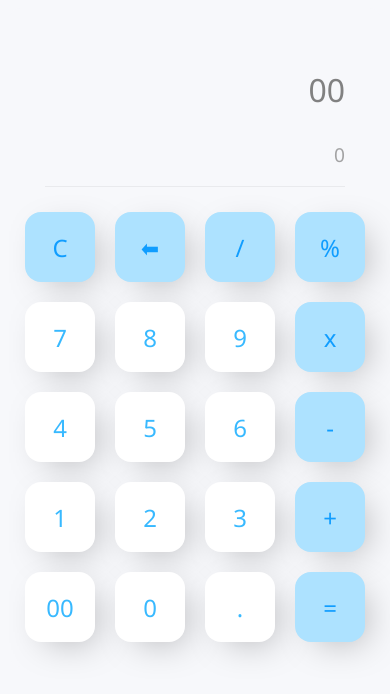
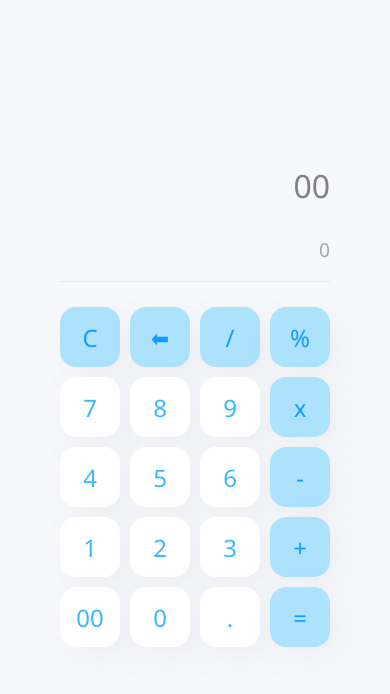
Before and after one commit to abderrahimSabrou/Simple-Calculator, a plain HTML site: page index.html in a window 390 px wide. Both pictures are taken after a click on the button "00". Drawn offline with Linux system fonts and the light colour scheme.

Commit message:
add some improvement to the code

```diff
--- a/index.html
+++ b/index.html
@@ -15,10 +15,8 @@
         <div class="answerScreen">0</div>
       </section>
       <section class="keypad-btns">
-        <button type="button" class="fun_btn" id="clear" value="">C</button>
-        <button type="button" class="fun_btn" id="erase" value="">
-          &#11013;
-        </button>
+        <button type="button" class="fun_btn" id="clear">C</button>
+        <button type="button" class="fun_btn" id="erase">&#11013;</button>
         <button type="button" class="fun_btn" value="/">/</button>
         <button type="button" class="fun_btn" value="%">%</button>
         <button type="button" class="num_btn" value="7">7</button>
@@ -36,7 +34,7 @@
         <button type="button" class="num_btn" value="00">00</button>
         <button type="button" class="num_btn" value="0">0</button>
         <button type="button" class="num_btn" value=".">.</button>
-        <button type="button" class="fun_btn" id="evaluate" value="">=</button>
+        <button type="button" class="fun_btn" id="evaluate">=</button>
       </section>
     </div>
 
--- a/main.js
+++ b/main.js
@@ -1,56 +1,49 @@
 // Variables
-let currentInput = document.querySelector(".currentInput");
-let answerScreen = document.querySelector(".answerScreen");
-let buttons = document.querySelectorAll("button");
-let erasebtn = document.querySelector("#erase");
-let clearbtn = document.querySelector("#clear");
-let evaluate = document.querySelector("#evaluate");
+const currentInput = document.querySelector(".currentInput");
+const answerScreen = document.querySelector(".answerScreen");
+const buttons = document.querySelectorAll("button");
+const erasebtn = document.querySelector("#erase");
+const clearbtn = document.querySelector("#clear");
+const evaluate = document.querySelector("#evaluate");
 
 // Calculator Display
 let realTimeScreenValue = [];
 
-// To Clear
+// Function to update the calculator display
+function updateDisplay() {
+  currentInput.innerHTML = realTimeScreenValue.join("");
+  answerScreen.innerHTML = eval(realTimeScreenValue.join("")) || 0;
+}
+
+// Event listener for clear button
 clearbtn.addEventListener("click", () => {
   realTimeScreenValue = [""];
   answerScreen.innerHTML = 0;
   currentInput.className = "currentInput";
   answerScreen.className = "answerScreen";
-  answerScreen.style.color = " rgba(150, 150, 150, 0.87)";
+  answerScreen.style.color = "rgba(150, 150, 150, 0.87)";
 });
 
-// Get value of any button clicked and display to the screen
-
+// Event listener for buttons
 buttons.forEach((btn) => {
   btn.addEventListener("click", () => {
-    // when clicked button is not erased button
-    if (!btn.id.match("erase")) {
-      // To display value on btn press
+    // When clicked button is not the erase button
+    if (!btn.id.includes("erase")) {
       realTimeScreenValue.push(btn.value);
-      currentInput.innerHTML = realTimeScreenValue.join("");
-
-      // To evaluate answer in real time
-      if (btn.classList.contains("num_btn")) {
-        answerScreen.innerHTML = eval(realTimeScreenValue.join(""));
-      }
+    }
+    // When erase button is clicked
+    else {
+      realTimeScreenValue.pop();
     }
 
-    // When erase button is clicked
-    if (btn.id.match("erase")) {
-      realTimeScreenValue.pop();
-      currentInput.innerHTML = realTimeScreenValue.join("");
-      answerScreen.innerHTML = eval(realTimeScreenValue.join(""));
-    }
+    // Update the display
+    updateDisplay();
 
-    // When clicked button is evaluate button
-    if (btn.id.match("evaluate")) {
+    // When clicked button is the evaluate button
+    if (btn.id.includes("evaluate")) {
       currentInput.className = "answerScreen";
       answerScreen.className = "currentInput";
       answerScreen.style.color = "#818181";
     }
-
-    // To prevent undefined error in screen
-    if (typeof eval(realTimeScreenValue.join("")) == "undefined") {
-      answerScreen.innerHTML = 0;
-    }
   });
 });
--- a/style.css
+++ b/style.css
@@ -12,9 +12,7 @@ body {
 
 .container {
   background-color: #f7f8fb;
-  -webkit-box-shadow: 84px 29px 125px -45px rgba(96, 190, 255, 1);
-  -moz-box-shadow: 84px 29px 125px -45px rgba(96, 190, 255, 1);
-  box-shadow: 84px 29px 125px -45px rgba(96, 190, 255, 1);
+  box-shadow: 0 0 20px rgba(96, 190, 255, 0.5);
   max-width: 300px;
   height: auto;
   display: flex;
@@ -38,7 +36,6 @@ body {
 }
 
 #Display-area .currentInput {
-  /* display: flex; */
   text-align: right;
   height: 8vh;
   color: #818181;
@@ -57,7 +54,8 @@ body {
 
 .keypad-btns {
   display: grid;
-  grid: repeat(5, 70px) / repeat(4, 70px);
+  grid-template-columns: repeat(4, 70px);
+  grid-template-rows: repeat(5, 70px);
   grid-row-gap: 20px;
   grid-column-gap: 20px;
 }
@@ -65,19 +63,14 @@ body {
 .keypad-btns button {
   outline: none;
   border: none;
-  /* border: 1px solid red; */
   border-radius: 16px;
   background-color: #fff;
   color: #38b9ff;
   font-size: x-large;
-  -webkit-box-shadow: 10px 10px 44px -22px rgba(0, 0, 0, 1);
-  -moz-box-shadow: 10px 10px 44px -22px rgba(0, 0, 0, 1);
-  box-shadow: 10px 10px 44px -22px rgba(0, 0, 0, 1);
+  box-shadow: 10px 10px 44px -22px rgba(0, 0, 0, 0.5);
   transition: 0.1s;
 }
-/* .keypad-btns button:hover {
-  transform: scale(1.1);
-} */
+
 .keypad-btns .fun_btn {
   color: #109dff;
   background-color: #ade2ff;
@@ -85,11 +78,9 @@ body {
 
 .num_btn:hover,
 .fun_btn:hover {
-  /* background-color: rgba(29, 29, 29, 0.979); */
   cursor: pointer;
   transform: scale(0.9);
   box-shadow: none;
-  /* transition: all 0.1s; */
 }
 
 .num_btn:active,
@@ -97,12 +88,24 @@ body {
   transform: scale(0.8);
 }
 
+/* Responsive Styles for Mobile Devices */
+
 @media only screen and (max-width: 600px) {
+  /* Adjust body alignment and background color */
   body {
     background-color: #f7f8fb;
-    align-items: flex-start;
   }
+
+  /* Remove box-shadow from container */
   .container {
     box-shadow: none;
   }
+
+  /* Adjust keypad button layout for mobile */
+  .keypad-btns {
+    grid-template-columns: repeat(4, 60px);
+    grid-template-rows: repeat(5, 60px);
+    grid-row-gap: 10px;
+    grid-column-gap: 10px;
+  }
 }
```
